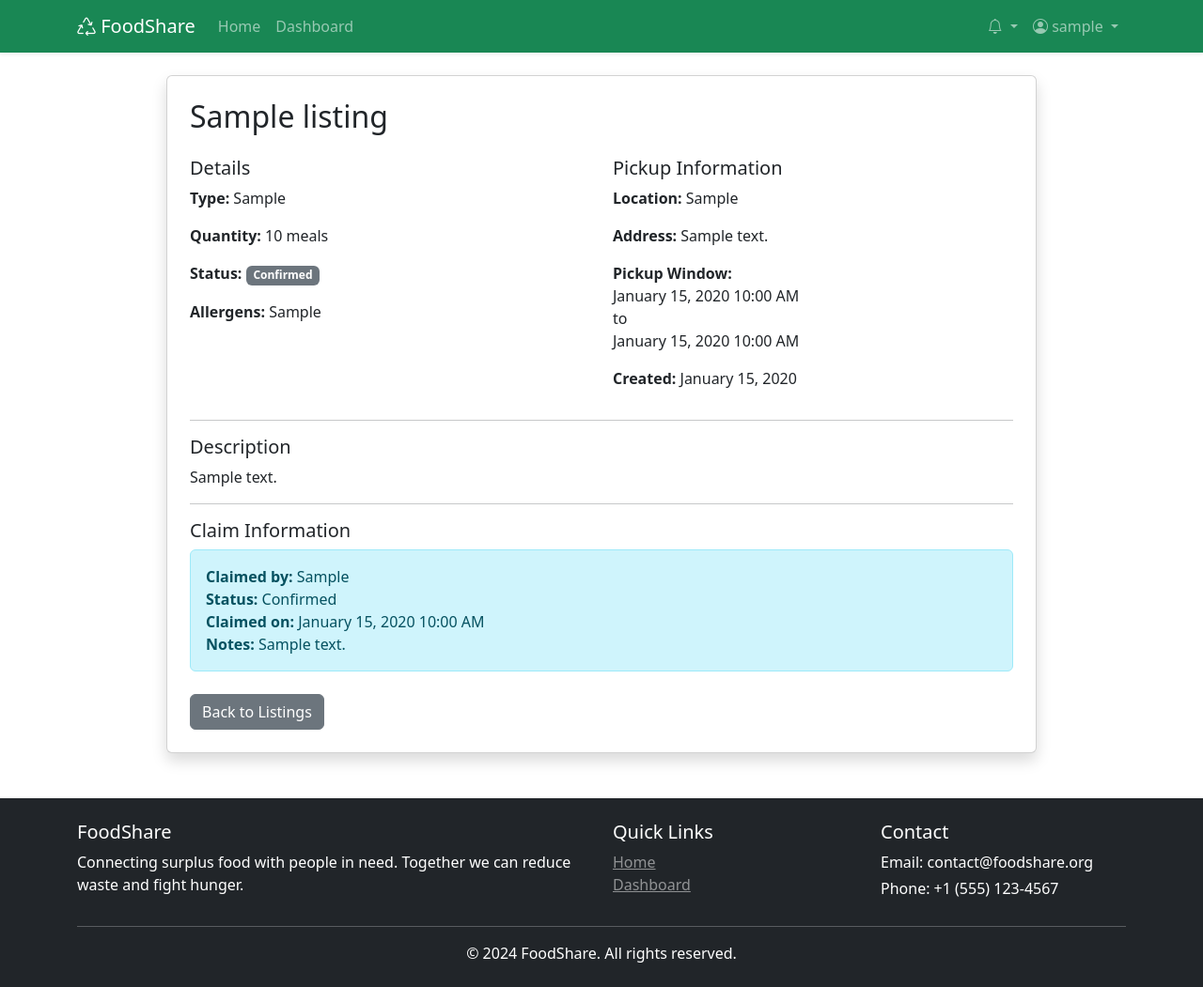
After one commit to Pragatikb55/Food_Share_System, a Flask app: page /listing/1/view in a window 1280 px wide. The commit adds this page. Shown: the whole page at 94% size. Run offline with Flask 3, Linux system fonts and the light colour scheme; a user stored in the database is signed in; tables that the repository leaves empty hold one stand-in row (values such as "Sample post"); data that the repository does not hold is empty.

Commit message:
Your message

```diff
--- a/app.py
+++ b/app.py
@@ -32,7 +32,7 @@ class User(UserMixin, db.Model):
     username = db.Column(db.String(80), unique=True, nullable=False)
     email = db.Column(db.String(120), unique=True, nullable=False)
     password_hash = db.Column(db.String(200), nullable=False)
-    role = db.Column(db.String(20), nullable=False)  # 'donor', 'ngo' (removed 'admin')
+    role = db.Column(db.String(20), nullable=False)  # 'donor', 'ngo'
     organization = db.Column(db.String(200))
     phone = db.Column(db.String(20))
     address = db.Column(db.Text)
@@ -149,11 +149,11 @@ def format_datetime(value, format='%b %d, %Y %I:%M %p'):
 # Add filter to Jinja2
 app.jinja_env.filters['datetime'] = format_datetime
 
-# Routes
+# =============== ROUTES ===============
+
 @app.route('/')
 def index():
     """Home page"""
-    # Get some stats for display
     total_donations = FoodListing.query.count()
     total_meals = db.session.query(db.func.sum(FoodListing.quantity)).scalar() or 0
     total_ngos = User.query.filter_by(role='ngo').count()
@@ -234,7 +234,7 @@ def register():
             username=username,
             email=email,
             role=role,
-            organization=organization,
+            organization=organization if role == 'ngo' else None,
             phone=phone
         )
         user.set_password(password)
@@ -264,7 +264,6 @@ def dashboard():
     elif current_user.role == 'ngo':
         return redirect(url_for('ngo_dashboard'))
     else:
-        # If somehow a user has invalid role, redirect to index
         flash('Invalid user role', 'danger')
         return redirect(url_for('index'))
 
@@ -279,29 +278,30 @@ def donor_dashboard():
 
     # Get donor's listings
     listings = FoodListing.query.filter_by(donor_id=current_user.id)\
-        .order_by(FoodListing.created_at.desc()).all()
+        .order_by(FoodListing.created_at.desc()).limit(5).all()
 
     # Get donor's claims (from their listings)
-    claims = Claim.query.join(FoodListing).filter(FoodListing.donor_id == current_user.id)\
-        .order_by(Claim.created_at.desc()).all()
+    claims = Claim.query.join(FoodListing)\
+        .filter(FoodListing.donor_id == current_user.id)\
+        .order_by(Claim.created_at.desc()).limit(5).all()
 
     # Calculate stats
-    total_listings = len(listings)
-    available_listings = len([l for l in listings if l.status == 'available'])
-    claimed_listings = len([l for l in listings if l.status == 'claimed'])
-    picked_up_listings = len([l for l in listings if l.status == 'picked_up'])
-    total_meals = sum([l.quantity for l in listings if l.status == 'picked_up'])
+    total_listings = FoodListing.query.filter_by(donor_id=current_user.id).count()
+    available_listings = FoodListing.query.filter_by(donor_id=current_user.id, status='available').count()
+    claimed_listings = FoodListing.query.filter_by(donor_id=current_user.id, status='claimed').count()
+    total_meals_result = db.session.query(db.func.sum(FoodListing.quantity))\
+        .filter(FoodListing.donor_id == current_user.id, FoodListing.status == 'picked_up').first()
+    total_meals = total_meals_result[0] or 0 if total_meals_result else 0
 
-    return render_template('donor/dashboard.html',
+    return render_template('donor/donor_dashboard.html',
                          listings=listings,
-                         claims=claims[:5],  # Show only recent 5
+                         claims=claims,
                          total_listings=total_listings,
                          available_listings=available_listings,
                          claimed_listings=claimed_listings,
-                         picked_up_listings=picked_up_listings,
                          total_meals=total_meals)
 
-@app.route('/donor/create_listing', methods=['GET', 'POST'])
+@app.route('/create_listing', methods=['GET', 'POST'])
 @login_required
 def create_listing():
     """Create new food listing"""
@@ -322,8 +322,8 @@ def create_listing():
         allergens = request.form.get('allergens', '')
 
         # Convert datetime strings
-        pickup_start = datetime.fromisoformat(pickup_start_str)
-        pickup_end = datetime.fromisoformat(pickup_end_str)
+        pickup_start = datetime.fromisoformat(pickup_start_str.replace('Z', '+00:00'))
+        pickup_end = datetime.fromisoformat(pickup_end_str.replace('Z', '+00:00'))
 
         # Create new listing
         listing = FoodListing(
@@ -359,7 +359,7 @@ def create_listing():
         return redirect(url_for('donor_dashboard'))
 
     # Set default pickup times (now and 2 hours from now)
-    now = datetime.now()
+    now = datetime.utcnow()
     default_start = now.strftime('%Y-%m-%dT%H:%M')
     default_end = (now + timedelta(hours=2)).strftime('%Y-%m-%dT%H:%M')
 
@@ -367,7 +367,7 @@ def create_listing():
                          default_start=default_start,
                          default_end=default_end)
 
-@app.route('/donor/my_listings')
+@app.route('/my_listings')
 @login_required
 def my_listings():
     """View donor's listings"""
@@ -380,35 +380,70 @@ def my_listings():
 
     return render_template('donor/my_listings.html', listings=listings)
 
-@app.route('/donor/listing/<int:listing_id>/update_status', methods=['POST'])
+@app.route('/listing/<int:listing_id>/edit', methods=['GET', 'POST'])
 @login_required
-def update_listing_status(listing_id):
-    """Update listing status (cancel, mark as picked up)"""
+def edit_listing(listing_id):
+    """Edit food listing"""
     if current_user.role != 'donor':
-        return jsonify({'success': False, 'error': 'Permission denied'}), 403
+        flash('Access denied', 'danger')
+        return redirect(url_for('dashboard'))
 
     listing = FoodListing.query.get_or_404(listing_id)
 
     if listing.donor_id != current_user.id:
-        return jsonify({'success': False, 'error': 'Permission denied'}), 403
+        flash('Access denied', 'danger')
+        return redirect(url_for('my_listings'))
 
-    data = request.get_json()
-    new_status = data.get('status')
+    if listing.status != 'available':
+        flash('Only available listings can be edited', 'warning')
+        return redirect(url_for('my_listings'))
 
-    if new_status in ['cancelled', 'picked_up']:
-        listing.status = new_status
-
-        # If picked up, update any associated claim
-        if new_status == 'picked_up':
-            claim = Claim.query.filter_by(food_listing_id=listing_id).first()
-            if claim:
-                claim.status = 'picked_up'
-                claim.pickup_time = datetime.utcnow()
+    if request.method == 'POST':
+        listing.title = request.form.get('title')
+        listing.quantity = int(request.form.get('quantity'))
+        pickup_end_str = request.form.get('pickup_end')
+        listing.pickup_end = datetime.fromisoformat(pickup_end_str.replace('Z', '+00:00'))
 
         db.session.commit()
-        return jsonify({'success': True})
+        flash('Listing updated successfully!', 'success')
+        return redirect(url_for('my_listings'))
 
-    return jsonify({'success': False, 'error': 'Invalid status'}), 400
+    return render_template('donor/edit_listing.html', listing=listing)
+
+@app.route('/listing/<int:listing_id>/delete', methods=['POST'])
+@login_required
+def delete_listing(listing_id):
+    if current_user.role != 'donor':
+        flash('Access denied', 'danger')
+        return redirect(url_for('dashboard'))
+
+    listing = FoodListing.query.get_or_404(listing_id)
+
+    if listing.donor_id != current_user.id:
+        flash('Access denied', 'danger')
+        return redirect(url_for('my_listings'))
+
+    # Delete related claims first
+    Claim.query.filter_by(food_listing_id=listing.id).delete()
+
+    db.session.delete(listing)
+    db.session.commit()
+
+    flash('Food listing deleted successfully!', 'success')
+    return redirect(url_for('donor_dashboard'))
+
+
+@app.route('/listing/<int:listing_id>/view')
+@login_required
+def view_listing(listing_id):
+    """View single listing"""
+    listing = FoodListing.query.get_or_404(listing_id)
+
+    if current_user.role == 'donor' and listing.donor_id != current_user.id:
+        flash('Access denied', 'danger')
+        return redirect(url_for('donor_dashboard'))
+
+    return render_template('donor/view_listing.html', listing=listing)
 
 # =============== NGO ROUTES ===============
 @app.route('/ngo/dashboard')
@@ -422,27 +457,30 @@ def ngo_dashboard():
     # Get available listings
     available_listings = FoodListing.query.filter_by(status='available')\
         .filter(FoodListing.pickup_end > datetime.utcnow())\
-        .order_by(FoodListing.created_at.desc()).all()
+        .order_by(FoodListing.created_at.desc()).limit(3).all()
 
     # Get NGO's claims
     my_claims = Claim.query.filter_by(ngo_id=current_user.id)\
-        .order_by(Claim.created_at.desc()).all()
+        .order_by(Claim.created_at.desc()).limit(5).all()
 
     # Calculate stats
-    total_claims = len(my_claims)
-    active_claims = len([c for c in my_claims if c.status in ['pending', 'confirmed']])
-    completed_claims = len([c for c in my_claims if c.status == 'picked_up'])
-    total_meals_claimed = sum([c.food_listing.quantity for c in my_claims if c.status == 'picked_up'])
+    total_claims = Claim.query.filter_by(ngo_id=current_user.id).count()
+    active_claims = Claim.query.filter_by(ngo_id=current_user.id)\
+        .filter(Claim.status.in_(['pending', 'confirmed'])).count()
 
-    return render_template('ngo/dashboard.html',
+    # Calculate total meals claimed
+    completed_claims = Claim.query.filter_by(ngo_id=current_user.id, status='picked_up')\
+        .join(FoodListing).all()
+    total_meals_claimed = sum(claim.food_listing.quantity for claim in completed_claims)
+
+    return render_template('ngo/ngo_dashboard.html',
                          available_listings=available_listings,
                          my_claims=my_claims,
                          total_claims=total_claims,
                          active_claims=active_claims,
-                         completed_claims=completed_claims,
                          total_meals_claimed=total_meals_claimed)
 
-@app.route('/ngo/available_food')
+@app.route('/available_food')
 @login_required
 def available_food():
     """View all available food"""
@@ -450,17 +488,15 @@ def available_food():
         flash('Access denied', 'danger')
         return redirect(url_for('dashboard'))
 
-    from datetime import datetime  # Add import
-
     listings = FoodListing.query.filter_by(status='available')\
         .filter(FoodListing.pickup_end > datetime.utcnow())\
         .order_by(FoodListing.created_at.desc()).all()
 
     return render_template('ngo/available_food.html',
                          listings=listings,
-                         datetime=datetime)  # Add this line
+                         datetime=datetime)
 
-@app.route('/ngo/claim/<int:listing_id>', methods=['POST'])
+@app.route('/claim/<int:listing_id>', methods=['POST'])
 @login_required
 def claim_food(listing_id):
     """Claim food listing"""
@@ -472,7 +508,7 @@ def claim_food(listing_id):
 
     if listing.status != 'available':
         flash('This listing is no longer available', 'danger')
-        return redirect(url_for('ngo_dashboard'))
+        return redirect(url_for('available_food'))
 
     # Check if already claimed by this NGO
     existing_claim = Claim.query.filter_by(
@@ -509,15 +545,13 @@ def claim_food(listing_id):
     flash('Food claimed successfully! Please contact the donor for pickup.', 'success')
     return redirect(url_for('ngo_dashboard'))
 
-@app.route('/ngo/my_claims')
+@app.route('/my_claims')
 @login_required
 def my_claims():
     """View NGO's claims"""
     if current_user.role != 'ngo':
         flash('Access denied', 'danger')
         return redirect(url_for('dashboard'))
-
-    from datetime import datetime
 
     claims = Claim.query.filter_by(ngo_id=current_user.id)\
         .order_by(Claim.created_at.desc()).all()
@@ -526,7 +560,7 @@ def my_claims():
                          claims=claims,
                          datetime=datetime)
 
-@app.route('/ngo/claim/<int:claim_id>/update', methods=['POST'])
+@app.route('/claim/<int:claim_id>/update_status', methods=['POST'])
 @login_required
 def update_claim_status(claim_id):
     """Update claim status"""
@@ -540,27 +574,28 @@ def update_claim_status(claim_id):
 
     data = request.get_json()
     new_status = data.get('status')
+    notes = data.get('notes', '')
+    people_served = data.get('people_served')
 
     if new_status in ['confirmed', 'picked_up', 'cancelled']:
         claim.status = new_status
+        claim.notes = notes
 
         if new_status == 'picked_up':
             claim.pickup_time = datetime.utcnow()
             claim.food_listing.status = 'picked_up'
-            claim.people_served = data.get('people_served', claim.food_listing.quantity)
+            claim.people_served = people_served or claim.food_listing.quantity
+
+            # Create notification for donor
+            notification = Notification(
+                user_id=claim.food_listing.donor_id,
+                title='Food Picked Up!',
+                message=f'{current_user.organization} has picked up {claim.food_listing.title}',
+                notification_type='claim_update'
+            )
+            db.session.add(notification)
         elif new_status == 'cancelled':
             claim.food_listing.status = 'available'
-
-        claim.notes = data.get('notes', claim.notes)
-
-        # Create notification for donor
-        notification = Notification(
-            user_id=claim.food_listing.donor_id,
-            title='Claim Status Updated',
-            message=f'Claim for "{claim.food_listing.title}" has been updated to {new_status}.',
-            notification_type='claim_update'
-        )
-        db.session.add(notification)
 
         db.session.commit()
         return jsonify({'success': True})
@@ -573,7 +608,7 @@ def update_claim_status(claim_id):
 def get_notifications():
     """Get user notifications"""
     notifications = Notification.query.filter_by(user_id=current_user.id, is_read=False)\
-        .order_by(Notification.created_at.desc()).all()
+        .order_by(Notification.created_at.desc()).limit(10).all()
 
     return jsonify({
         'count': len(notifications),
@@ -601,41 +636,21 @@ def mark_notification_read(notification_id):
 
 @app.route('/api/listings/<int:listing_id>', methods=['DELETE'])
 @login_required
-def delete_listing(listing_id):
-    """Delete a food listing"""
+def delete_listing_api(listing_id):
+    """Delete a food listing (API endpoint)"""
     listing = FoodListing.query.get_or_404(listing_id)
 
     # Check permission - only donor can delete their own listing
     if listing.donor_id != current_user.id:
         return jsonify({'success': False, 'error': 'Permission denied'}), 403
 
-    # Delete associated claims first
+    if listing.status != 'available':
+        return jsonify({'success': False, 'error': 'Only available listings can be deleted'}), 400
+
+    # Delete associated claims
     Claim.query.filter_by(food_listing_id=listing_id).delete()
 
     db.session.delete(listing)
-    db.session.commit()
-
-    return jsonify({'success': True})
-
-@app.route('/api/claims/<int:claim_id>/update', methods=['POST'])
-@login_required
-def update_claim(claim_id):
-    """Update claim status"""
-    claim = Claim.query.get_or_404(claim_id)
-
-    # Check permission - only NGO can update their own claim
-    if current_user.role != 'ngo' or claim.ngo_id != current_user.id:
-        return jsonify({'success': False, 'error': 'Permission denied'}), 403
-
-    data = request.get_json()
-    claim.status = data.get('status', claim.status)
-    claim.notes = data.get('notes', claim.notes)
-    claim.people_served = data.get('people_served', claim.people_served)
-
-    if data.get('status') == 'picked_up':
-        claim.pickup_time = datetime.utcnow()
-        claim.food_listing.status = 'picked_up'
-
     db.session.commit()
 
     return jsonify({'success': True})
@@ -683,41 +698,6 @@ def get_available_listings():
         })
 
     return jsonify({'listings': result})
-
-@app.route('/api/profile', methods=['GET', 'PUT'])
-@login_required
-def profile_api():
-    """Get or update user profile"""
-    if request.method == 'GET':
-        return jsonify({
-            'username': current_user.username,
-            'email': current_user.email,
-            'role': current_user.role,
-            'organization': current_user.organization,
-            'phone': current_user.phone,
-            'address': current_user.address,
-            'city': current_user.city,
-            'state': current_user.state,
-            'zip_code': current_user.zip_code,
-            'verified': current_user.verified
-        })
-
-    elif request.method == 'PUT':
-        data = request.get_json()
-
-        if 'phone' in data:
-            current_user.phone = data['phone']
-        if 'address' in data:
-            current_user.address = data['address']
-        if 'city' in data:
-            current_user.city = data['city']
-        if 'state' in data:
-            current_user.state = data['state']
-        if 'zip_code' in data:
-            current_user.zip_code = data['zip_code']
-
-        db.session.commit()
-        return jsonify({'success': True})
 
 # =============== ERROR HANDLERS ===============
 @app.errorhandler(404)
@@ -784,11 +764,7 @@ def init_db():
     if not db_initialized:
         db.create_all()
         db_initialized = True
-
-    # Cleanup expired listings on startup
     cleanup_expired_listings()
-
-    print('✓ Application initialized')
 
 # =============== MAIN ===============
 if __name__ == '__main__':
--- a/templates/donor/create_listing.html
+++ b/templates/donor/create_listing.html
@@ -92,6 +92,7 @@
 
                     <!-- Submit -->
                     <div class="d-grid gap-2 d-md-flex justify-content-md-end">
+                        <!-- Fixed: Changed to donor_dashboard route -->
                         <a href="{{ url_for('donor_dashboard') }}" class="btn btn-outline-secondary me-2">Cancel</a>
                         <button type="submit" class="btn btn-success">Create Listing</button>
                     </div>
--- /dev/null
+++ b/templates/donor/view_listing.html
@@ -0,0 +1,73 @@
+{% extends "base.html" %}
+
+{% block title %}{{ listing.title }} - FoodShare{% endblock %}
+
+{% block content %}
+<div class="row justify-content-center">
+    <div class="col-md-10">
+        <div class="card shadow">
+            <div class="card-body p-4">
+                <h2 class="mb-4">{{ listing.title }}</h2>
+
+                <div class="row">
+                    <div class="col-md-6">
+                        <h5>Details</h5>
+                        <p><strong>Type:</strong> {{ listing.food_type|title if listing.food_type else 'Not specified' }}</p>
+                        <p><strong>Quantity:</strong> {{ listing.quantity }} meals</p>
+                        <p><strong>Status:</strong>
+                            <span class="badge bg-{{
+                                'success' if listing.status == 'available'
+                                else 'warning' if listing.status == 'claimed'
+                                else 'info' if listing.status == 'picked_up'
+                                else 'secondary'
+                            }}">
+                                {{ listing.status|title }}
+                            </span>
+                        </p>
+                        <p><strong>Allergens:</strong> {{ listing.allergens or 'None specified' }}</p>
+                    </div>
+                    <div class="col-md-6">
+                        <h5>Pickup Information</h5>
+                        <p><strong>Location:</strong> {{ listing.location }}</p>
+                        <p><strong>Address:</strong> {{ listing.pickup_address or listing.location }}</p>
+                        <p><strong>Pickup Window:</strong><br>
+                            {{ listing.pickup_start.strftime('%B %d, %Y %I:%M %p') }}<br>
+                            to<br>
+                            {{ listing.pickup_end.strftime('%B %d, %Y %I:%M %p') }}
+                        </p>
+                        <p><strong>Created:</strong> {{ listing.created_at.strftime('%B %d, %Y') }}</p>
+                    </div>
+                </div>
+
+                {% if listing.description %}
+                <hr>
+                <h5>Description</h5>
+                <p>{{ listing.description }}</p>
+                {% endif %}
+
+                {% if listing.claims %}
+                <hr>
+                <h5>Claim Information</h5>
+                {% for claim in listing.claims %}
+                <div class="alert alert-info">
+                    <strong>Claimed by:</strong> {{ claim.receiver.organization or claim.receiver.username }}<br>
+                    <strong>Status:</strong> {{ claim.status|title }}<br>
+                    <strong>Claimed on:</strong> {{ claim.created_at.strftime('%B %d, %Y %I:%M %p') }}<br>
+                    {% if claim.notes %}
+                    <strong>Notes:</strong> {{ claim.notes }}
+                    {% endif %}
+                </div>
+                {% endfor %}
+                {% endif %}
+
+                <div class="mt-4">
+                    <a href="{{ url_for('my_listings') }}" class="btn btn-secondary">Back to Listings</a>
+                    {% if listing.status == 'available' %}
+                    <a href="{{ url_for('edit_listing', listing_id=listing.id) }}" class="btn btn-warning">Edit</a>
+                    {% endif %}
+                </div>
+            </div>
+        </div>
+    </div>
+</div>
+{% endblock %}
```
Also changed, not shown: templates/donor/donor_dashboard.html (renamed from templates/donor/dashboard.html, +54 -3 lines), templates/donor/edit_listing.html (added, +40 -0 lines), templates/donor/my_listings.html (+22 -61 lines), templates/ngo/ngo_dashboard.html (renamed from templates/ngo/dashboard.html, +14 -10 lines).
